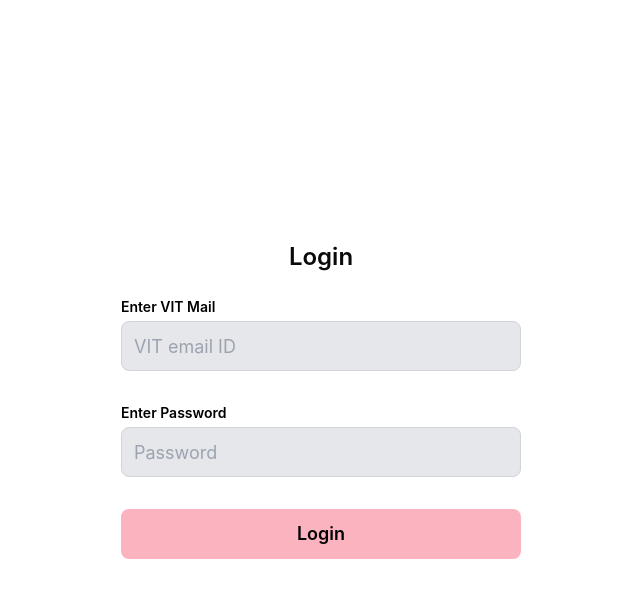
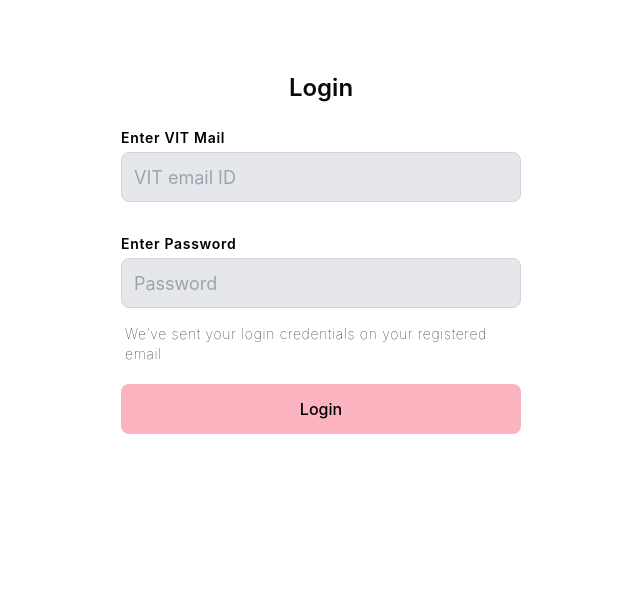
Before and after one commit to CodeChefVIT/clueminati-2.0-webapp, a Next.js app: page /login in a window 1280 px wide. Shown: the top 598 px of the page, without its empty margins (319-959 px from the left). Built offline with nearby package versions, Linux system fonts and the light colour scheme.

Commit message:
fix: login page brushup

```diff
--- a/src/app/login/page.tsx
+++ b/src/app/login/page.tsx
@@ -1,4 +1,5 @@
 "use client";
+import { cn } from "@/lib/utils";
 import { type LoginResponse } from "@/types/api/auth";
 import { errorToast } from "@/utils/errors";
 import axios from "axios";
@@ -12,6 +13,7 @@ const loginSchema = z.object({
   email: z
     .string()
     .email({ message: "Invalid email address" })
+    .max(50, { message: "Email address too long" })
     .regex(/@vitstudent.ac.in$/, {
       message: "Only VIT student email addresses are allowed",
     }),
@@ -23,10 +25,12 @@ const loginSchema = z.object({
 export default function LoginPage() {
   const [email, setEmail] = useState<string>("");
   const [password, setPassword] = useState<string>("");
+  const [loading, setLoading] = useState(false);
   const router = useRouter();
 
   // Handle login submit
   const handleLoginSubmit = async (e: React.FormEvent) => {
+    setLoading(true);
     e.preventDefault();
     const result = loginSchema.safeParse({ email, password });
 
@@ -38,6 +42,7 @@ export default function LoginPage() {
       if (formErrors.password?._errors[0]) {
         toast.error(formErrors.password._errors[0]);
       }
+      setLoading(false);
       return;
     }
 
@@ -58,7 +63,10 @@ export default function LoginPage() {
       }
     } catch (e) {
       errorToast(e);
+      setLoading(false);
     }
+
+    setLoading(false);
   };
 
   useEffect(() => {
@@ -66,7 +74,7 @@ export default function LoginPage() {
   }, []);
 
   return (
-    <div className="flex min-h-screen flex-col items-center justify-center bg-white p-4">
+    <div className="mt-8 flex h-screen flex-col items-center bg-white p-4">
       <main
         className="w-full max-w-md rounded-lg bg-white p-6"
         style={{ fontFamily: "Inter, sans-serif" }}
@@ -77,7 +85,7 @@ export default function LoginPage() {
           <div className="mb-4 flex flex-col">
             <label
               htmlFor="email"
-              className="mb-1 text-sm font-semibold text-black"
+              className="mb-1 text-sm font-semibold tracking-wider text-black"
             >
               Enter VIT Mail
             </label>
@@ -92,10 +100,10 @@ export default function LoginPage() {
             />
           </div>
 
-          <div className="mb-4 flex flex-col">
+          <div className="flex flex-col">
             <label
               htmlFor="password"
-              className="mb-1 text-sm font-semibold text-black"
+              className="mb-1 text-sm font-semibold tracking-wider text-black"
             >
               Enter Password
             </label>
@@ -109,12 +117,25 @@ export default function LoginPage() {
               required
             />
           </div>
+          <div className="mx-1 flex flex-col">
+            <label
+              htmlFor="password"
+              className="mb-1 text-sm font-thin tracking-wider text-black"
+            >
+              We’ve sent your login credentials on your registered email
+            </label>
+          </div>
 
           <button
             type="submit"
-            className="h-[50px] w-full rounded-lg bg-[#FBB3C0] px-3 text-lg font-semibold text-black hover:bg-pink-400 focus:outline-none focus:ring-2 focus:ring-pink-600"
+            className={cn(
+              "text-md h-[50px] w-full rounded-lg bg-[#FBB3C0] px-3 font-medium text-black focus:outline-none focus:ring-2",
+              loading && "text-gray-700",
+              !loading && "transition-all duration-300 active:scale-[0.97]",
+            )}
+            disabled={loading}
           >
-            Login
+            {loading ? "Logging in..." : "Login"}
           </button>
         </form>
       </main>
```
